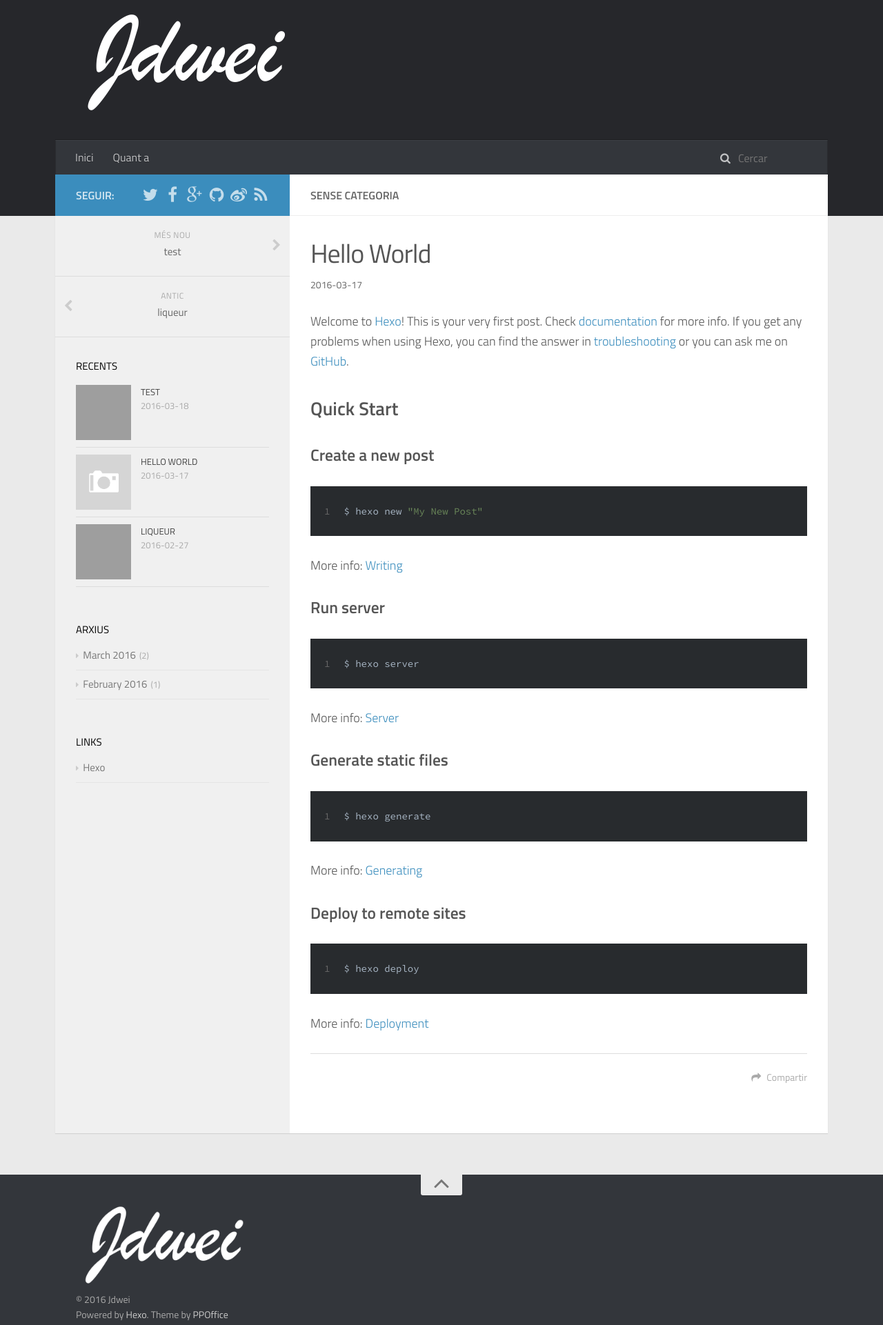
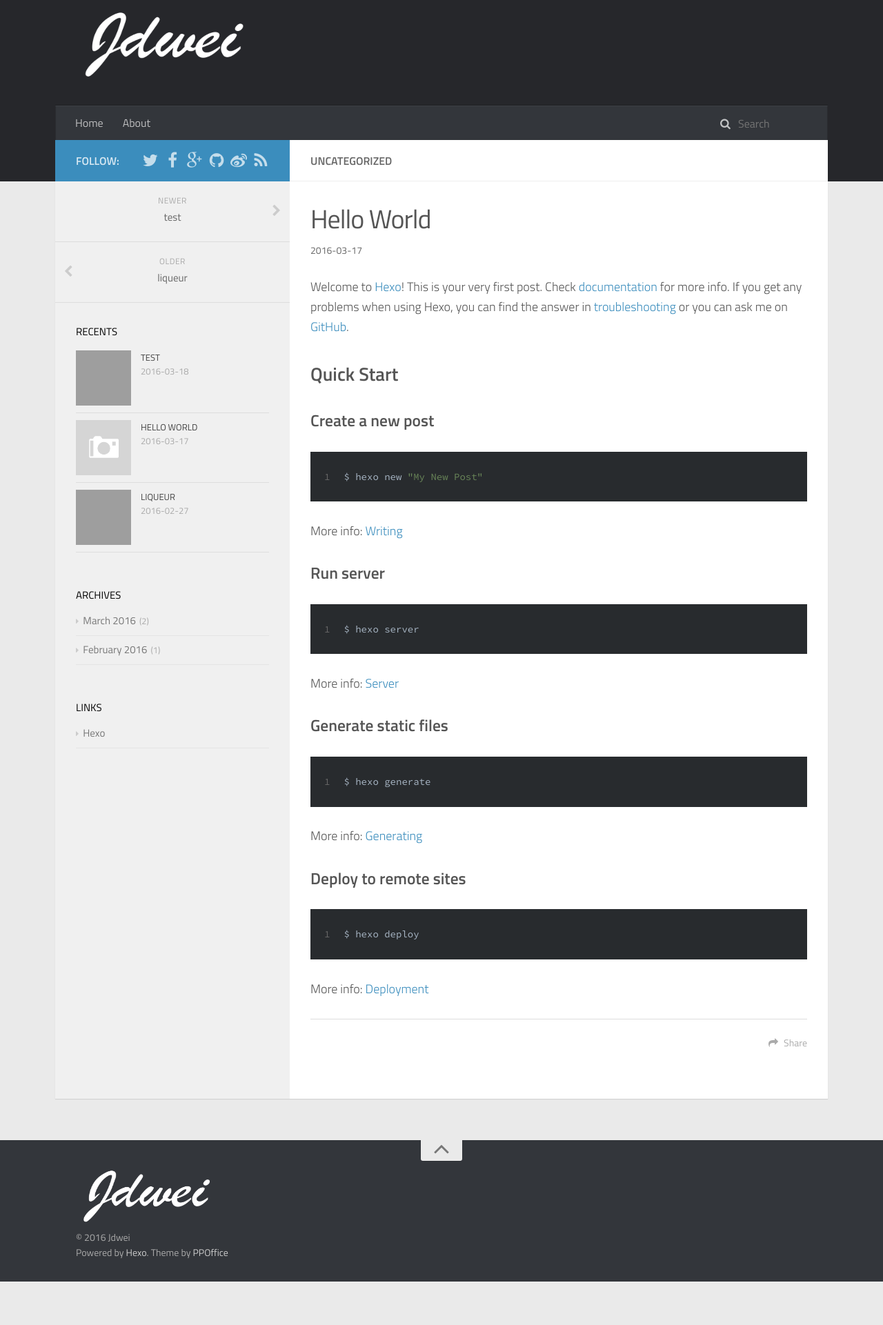
Before and after one commit to scnujdwei/scnujdwei.github.io, a plain HTML site: page 2016/03/17/hello-world/index.html in a window 1280 px wide. Shown: the part 27-1948 px from the top of the page at 69% size. After the commit the page ends 1885 px from the top, so only its background shows below. Drawn offline with Linux system fonts and the light colour scheme; grey boxes are pictures that could not be loaded; a script that the page names is missing.

Commit message:
Site updated: 2016-03-21 20:00:59

```diff
--- a/2016/03/17/hello-world/index.html
+++ b/2016/03/17/hello-world/index.html
@@ -64,13 +64,13 @@ Quick">
                         <ul id="main-nav">
 
                                 <li class="main-nav-list-item" >
-                                    <a class="main-nav-list-link" href="/">Inici</a>
+                                    <a class="main-nav-list-link" href="/hexo-theme-hueman/">Home</a>
                                 </li>
 
 
 
                                 <li class="main-nav-list-item" >
-                                    <a class="main-nav-list-link" href="/hexo-theme-hueman/about/index.html">Quant a</a>
+                                    <a class="main-nav-list-link" href="/hexo-theme-hueman/about/index.html">About</a>
                                 </li>
 
                         </ul>
@@ -78,7 +78,7 @@ Quick">
                             <div id="search-form-wrap">
 
     <div class="search-form">
-        <input type="text" class="st-default-search-input search-form-input" placeholder="Cercar" />
+        <input type="text" class="st-default-search-input search-form-input" placeholder="Search" />
     </div>
     <script type="text/javascript">
 (function(w,d,t,u,n,s,e) {w['SwiftypeObject']=n;w[n]=w[n]||function() {
@@ -122,7 +122,7 @@ _st('install','https://www.google.com.sg/# enter swiftype install key here','2.0
                         <div class="main-body-header">
     <h1 class="header">
 
-    Sense categoria
+    uncategorized
     </h1>
 </div>
                         <div class="main-body-content">
@@ -162,7 +162,7 @@ _st('install','https://www.google.com.sg/# enter swiftype install key here','2.0
 
 
 
-    <a data-url="http://yoursite.com/2016/03/17/hello-world/" data-id="cim1xv9a40001g8saj6je18q0" class="article-share-link"><i class="fa fa-share"></i>Compartir</a>
+    <a data-url="http://yoursite.com/2016/03/17/hello-world/" data-id="cim1xy6qy0000vcsai8z81vxq" class="article-share-link"><i class="fa fa-share"></i>Share</a>
 <script>
     (function ($) {
         $('body').on('click', function() {
@@ -241,7 +241,7 @@ _st('install','https://www.google.com.sg/# enter swiftype install key here','2.0
                     <aside id="sidebar">
     <a class="sidebar-toggle" title="Expand Sidebar"><i class="toggle icon"></i></a>
     <div class="sidebar-top">
-        <p>seguir:</p>
+        <p>follow:</p>
         <ul class="social-links">
 
 
@@ -299,7 +299,7 @@ _st('install','https://www.google.com.sg/# enter swiftype install key here','2.0
 <nav id="article-nav">
 
         <a href="/2016/03/18/test/" id="article-nav-newer" class="article-nav-link-wrap">
-        <strong class="article-nav-caption">més nou</strong>
+        <strong class="article-nav-caption">newer</strong>
         <p class="article-nav-title">
 
             test
@@ -310,7 +310,7 @@ _st('install','https://www.google.com.sg/# enter swiftype install key here','2.0
 
 
         <a href="/2016/02/27/liqueur/" id="article-nav-older" class="article-nav-link-wrap">
-        <strong class="article-nav-caption">antic</strong>
+        <strong class="article-nav-caption">older</strong>
         <p class="article-nav-title">liqueur</p>
         <i class="icon fa fa-chevron-left" id="icon-chevron-left"></i>
         </a>
@@ -394,7 +394,7 @@ _st('install','https://www.google.com.sg/# enter swiftype install key here','2.0
 
 
     <div class="widget-wrap widget-list">
-        <h3 class="widget-title">arxius</h3>
+        <h3 class="widget-title">archives</h3>
         <div class="widget">
             <ul class="archive-list"><li class="archive-list-item"><a class="archive-list-link" href="/archives/2016/03/">March 2016</a><span class="archive-list-count">2</span></li><li class="archive-list-item"><a class="archive-list-link" href="/archives/2016/02/">February 2016</a><span class="archive-list-count">1</span></li></ul>
         </div>
--- a/css/style.css
+++ b/css/style.css
@@ -267,14 +267,14 @@ code {
 .logo {
   display: block;
   padding: 10px 0;
-  width: 320px;
-  height: 150px;
+  width: 256px;
+  height: 100px;
   background-image: url("images/logo.png");
   background-position: 0px 10px;
   background-repeat: no-repeat;
-  -webkit-background-size: 320px 150px;
-  -moz-background-size: 320px 150px;
-  background-size: 320px 150px;
+  -webkit-background-size: 256px 100px;
+  -moz-background-size: 256px 100px;
+  background-size: 256px 100px;
 }
 .main-body {
   margin-top: -60px;
@@ -371,7 +371,7 @@ code {
 #header-title .subtitle {
   font-size: 16px;
   font-style: italic;
-  line-height: 160px;
+  line-height: 110px;
   color: rgba(255,255,255,0.7);
   text-shadow: 0 1px rgba(0,0,0,0.2);
 }
@@ -1577,11 +1577,11 @@ a.article-title:hover {
   line-height: 22px;
 }
 #footer .logo {
-  width: 256px;
-  height: 120px;
-  -webkit-background-size: 256px 120px;
-  -moz-background-size: 256px 120px;
-  background-size: 256px 120px;
+  width: 204.8px;
+  height: 80px;
+  -webkit-background-size: 204.8px 80px;
+  -moz-background-size: 204.8px 80px;
+  background-size: 204.8px 80px;
 }
 i.icon {
   display: inline-block;
```
Also changed, not shown: 2016/02/27/liqueur/index.html (+8 -8 lines), 2016/03/18/test/index.html (+8 -8 lines), archives/2016/02/index.html (+7 -7 lines), archives/2016/03/index.html (+7 -7 lines), archives/2016/index.html (+7 -7 lines), archives/index.html (+7 -7 lines), index.html (+6 -6 lines).
